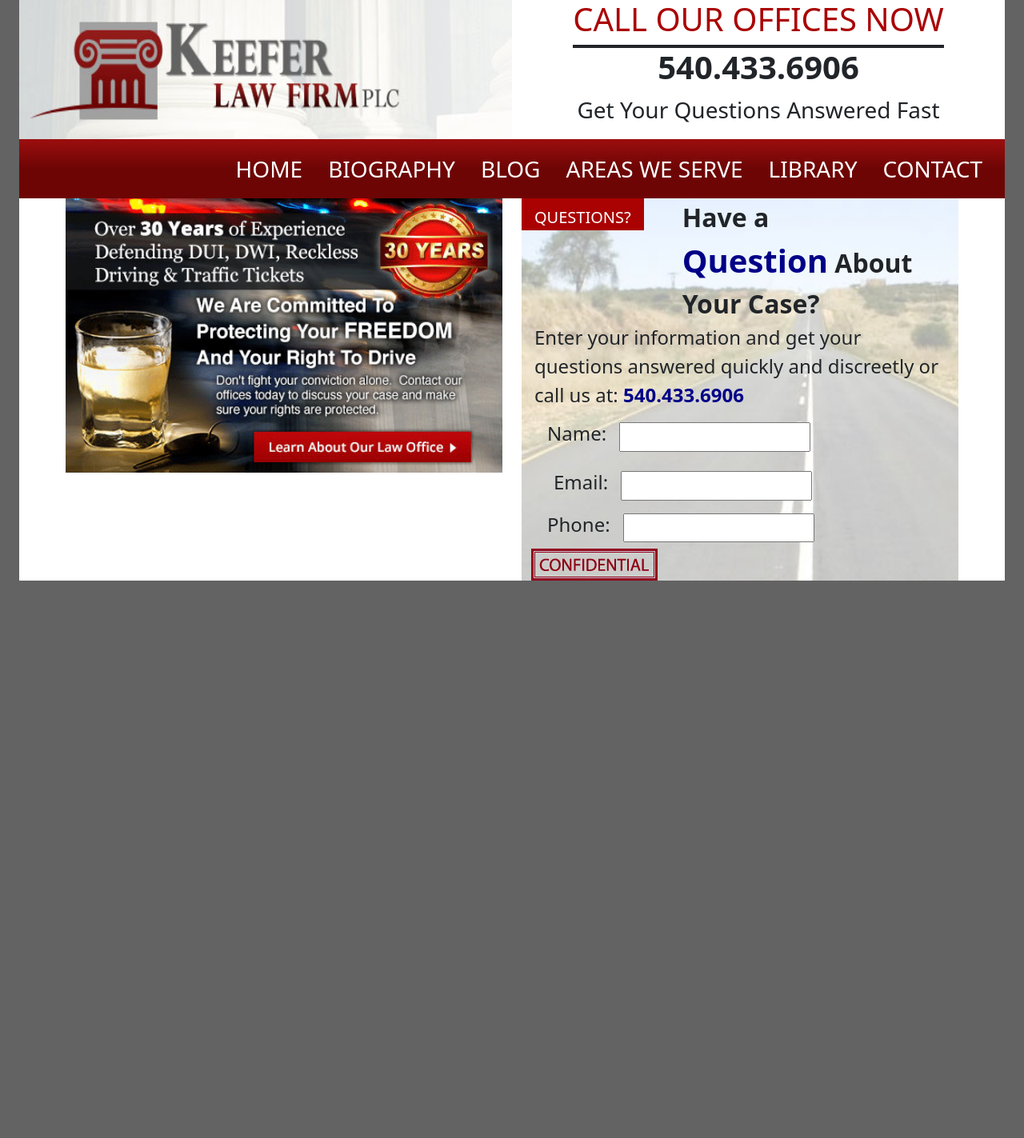
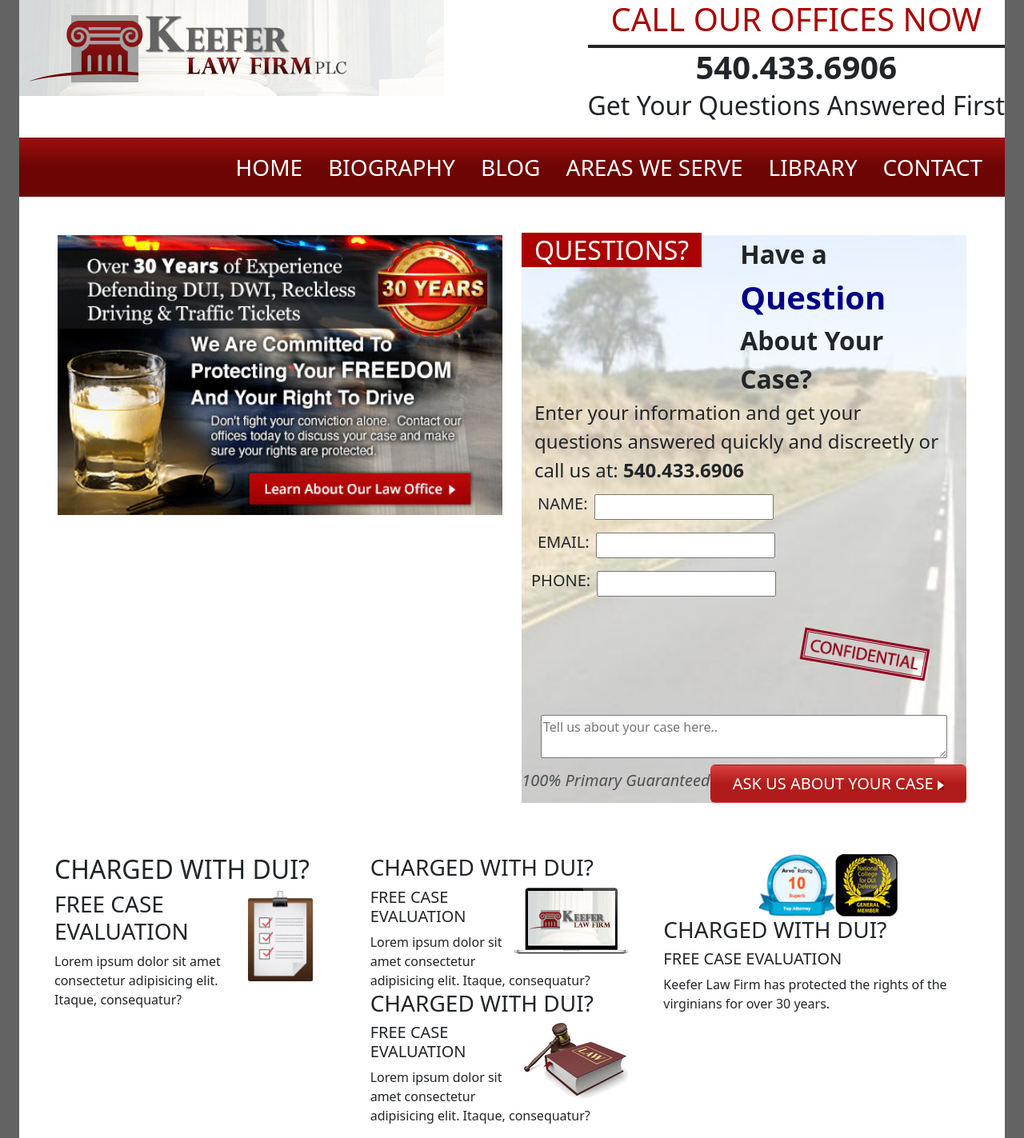
Before and after one commit to MuhammadHayyanQureshi/-HTML-TASK-4.5, a website: page src/index.html in a window 1280 px wide. Shown: the whole page at 80% size. Before the commit the page ends 800 px from the top, so only its background shows below. Drawn offline with Linux system fonts and the light colour scheme.

Commit message:
First Commit

```diff
--- a/src/index.html
+++ b/src/index.html
@@ -14,25 +14,38 @@
 
     <body class="bg-primary mx-4">
         <header class="bg-white">
-            <div class="d-lg-flex justify-content-between">
 
-            <img src="../src/images/logo.png" alt="Logo" class="img-fluid" width="50%">
-            <div class="my-auto mx-auto text-center">
+           <div
+            class="row">
+            <div class="col d-md-flex justify-content-between">
+              <div>
+                <img
+                    src="../src/images/logo.png"
+                    alt="Logo"
+                    class="img-fluid logo"
+                />
+              </div>
+
+              <div class="text-center">
                 <h1 class="text-danger">CALL OUR OFFICES NOW</h1>
-                <hr class="px-0 py-0 m-0 opacity-100 border-4">
-                <h1 class="fw-bold">540.433.6906</h1>
-                <p class="fs-3">Get Your Questions Answered Fast</p>
+                <hr class="p-0 m-0 border-4 opacity-100">
+                <h1 class="fw-bold p-0 m-0">540.433.6906</h1>
+                <p class="fs-2">Get Your Questions Answered First</p>
+              </div>
+
             </div>
-             </div>
 
-   <nav class="navbar navbar-expand-lg">
+           </div>
+
+
+   <nav class="navbar navbar-expand-md">
   <div class="container-fluid">
     <button class="navbar-toggler" type="button" data-bs-toggle="collapse" data-bs-target="#navbarSupportedContent" aria-controls="navbarSupportedContent" aria-expanded="false" aria-label="Toggle navigation">
       <span class="navbar-toggler-icon"></span>
     </button>
-    <div class="collapse navbar-collapse flex-lg-row-reverse" id="navbarSupportedContent">
+    <div class="collapse navbar-collapse flex-md-row-reverse" id="navbarSupportedContent">
 
-      <ul class="navbar-nav mb-2 mb-lg-0 fs-3">
+      <ul class="navbar-nav mb-2 mb-md-0 fs-3">
         <li class="nav-item px-2">
           <a class="nav-link text-white" aria-current="page" href="#">HOME</a>
         </li>
@@ -58,46 +71,96 @@
 
         </header>
         <main>
-            <section class="bg-white">
-                <div class="container">
+            <section class="bg-white py-md-5">
+                <div class="px-md-5">
                     <div class="row">
                         <div class="col-12 col-md-6">
                         <img src="../src/images/gurantee_banner.gif" alt="" class="img-fluid" width="100%">
                 </div>
                      <div class="col-12 col-md-6">
                         <div class="img-fluid" style="background-image: url(../src/images/form_bg.jpg); background-size: cover;">
-                                                        <div class="d-lg-flex justify-content-end">
+
+                                               <div class="col">
+                                                <div class="row">
+                                                  <div class="col">
+                                                                                 <div class="d-md-flex justify-content-end">
                             <div>
-                            <h2 class="bg-danger d-inline"><span class="text-white fs-5 p-lg-3 p-sm-2 m">QUESTIONS?</span></h2>
+                            <h2 class="bg-danger d-inline"><span class="text-white fs-2 p-md-3 p-sm-2 m">QUESTIONS?</span></h2>
                             </div>
                             <div>
-                                    <p class="fs-2 fw-bold px-5 mx-lg-auto my-lg-auto">Have a <span class="fs-1">Question</span> About Your Case?</p>
+                                    <p class="fs-2 fw-bold px-5 mx-md-auto my-md-auto">Have a <span class="fs-1 m-text">Question</span> About Your Case?</p>
                             </div>
                         </div>
-                                 <div class="fs-4 px-3">
+                                 <div class="fs-4 px-3 mb-2">
                               Enter your information and get your questions answered quickly and discreetly or call us at: <span class="fw-bold">540.433.6906</span>
                             </div>
 
-                            <div class="input-container">
+                                                  </div>
+                                                </div>
 
-                              <div class="input-box">
-                                <div class="input-item d-inline-flex px-3 py-3">
-                                  <h4 class="px-3">Name:</h4>
-                                <input type="text" class="form" placeholder=""/>
-                                </div>
-                                <div class="input-item d-inline-flex px-4 py-2">
-                                  <h4 class="px-3">Email:</h4>
-                                <input type="Email" class="form" placeholder=""/>
-                                </div>
-                                <div class="input-item d-inline-flex px-3 py-2">
-                                  <h4 class="px-3">Phone:</h4>
-                                <input type="text" class="form" placeholder=""/>
+
+                            <div id="Question-box">
+
+                              <div class="row">
+                                <div class="col">
+                                  <div class="input-box-quest-cont">
+                    <div class="input-box">
+                      <div class="row justify-content-center align-items-center g-2 flex-column d-md-inline-flex">
+                        <div class="col d-md-flex px-3 py-1">
+                          <h5 class="px-2">
+                          NAME:
+                          </h5>
+                          <input type="text" class="input" style="width: 14rem;">
+                        </div>
+                          <div class="col d-md-flex px-3 py-1">
+                          <h5 class="px-2">
+                          EMAIL:
+                          </h5>
+                          <input type="text" style="width: 14rem;">
+                        </div>
+                          <div class="col d-md-flex px-2 py-1">
+                          <h5 class="px-2">
+                          PHONE:
+                          </h5>
+                          <input type="text" style="width: 14rem;">
+                        </div>
+                      </div>
+
+                       <div class="img-conf-cont mx-5 my-5">
+                                                    <img src="images\confidential.png" alt="" class="confidential img-fluid">
+                        </div>
+
+</div>
+                 </div>
                                 </div>
                               </div>
-                               <div class="container">
-                              <img src="../src/images/confidential.png" alt="" class="img-fluid">
+                        <div class="row">
+                          <div class="col">
+                                        <div class="form-case-conts">
+            <div class="input-group px-4 my-2">
+  <textarea class="form" aria-label="textarea" style="width: 50rem;" placeholder="Tell us about your case here.."></textarea>
+</div>
+
+
+            <div class="about-footer-box d-md-flex justify-content-evenly align-items-center">
+                <h5 class="text-gur text-body-secondary"><em>100% Primary Guaranteed</em></h5>
+                <div class="btn-cont-ask">
+                    <button type="button" class="btn fs-5 text-white">ASK US ABOUT YOUR CASE <img src="../src/images/bullet_white.gif" alt="" class="image-fluid"> </button>
+                </div>
+            </div>
+
+            </div>
+                          </div>
+                        </div>
+
+
+            </div>
+
+        </div>
+                </div>
+            </div>
+        </div>
                             </div>
-                              </div>
 
 
                 </div>
@@ -105,6 +168,71 @@
             </section>
 
 
+            <section class="bg-white">
+
+              <div class="d-md-flex">
+                <div class="row row-cols-2 px-3 m-3">
+                  <div class="col-auto">
+                    <div class="grid-item">
+                      <h2>CHARGED WITH DUI?</h2>
+                                            <img src="../src/images/paste_board.gif" alt="" class="img-fluid float-end" width="25%">
+                      <h3>FREE CASE EVALUATION</h3>
+                      <p class="d-inline">Lorem ipsum dolor sit amet consectetur adipisicing elit. Itaque, consequatur?</p>
+                    </div>
+                  </div>
+                </div>
+
+                <div class="row d-flex flex-column m-3">
+                  <div class="col-auto">
+                  <div class="row">
+
+
+                      <div class="grid-item">
+                      <h3>CHARGED WITH DUI?</h3>
+                                            <img src="../src/images/pic1.gif" alt="" class="img-fluid float-end">
+                      <h5>FREE CASE EVALUATION</h5>
+                      <p class="d-inline">Lorem ipsum dolor sit amet consectetur adipisicing elit. Itaque, consequatur?</p>
+                    </div>
+
+                  </div>
+                </div>
+
+                 <div class="col-auto">
+                  <div class="row">
+
+                    <div class="grid-item">
+                      <h3>CHARGED WITH DUI?</h3>
+                          <img src="../src/images/order_icon.gif" alt="" class="img-fluid float-end">
+                      <h5>FREE CASE EVALUATION</h4>
+                      <p class="d-inline">Lorem ipsum dolor sit amet consectetur adipisicing elit. Itaque, consequatur?</p>
+                    </div>
+
+                  </div>
+                </div>
+                </div>
+
+                <div class="col-4 m-3">
+                  <div class="row">
+
+                      <div class="grid-item">
+                        <div class="container d-md-flex justify-content-center">
+                            <img src="../src/images/qqq.gif" alt="" class="img-fluid" width="25%">
+                                            <img src="../src/images/national_college_small.gif" alt="" class="img-fluid" width="20%">
+                        </div>
+                      <h3>CHARGED WITH DUI?</h3>
+                      <h5>FREE CASE EVALUATION</h5>
+                      <p class="d-inline">Keefer Law Firm has protected the rights of the virginians for over 30 years.</p>
+                    </div>
+
+                  </div>
+                </div>
+
+              </div>
+
+
+
+            </section>
+
         </main>
 
 
```
Also changed, not shown: dist/assets/css/main.css.
